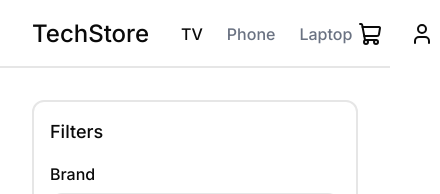
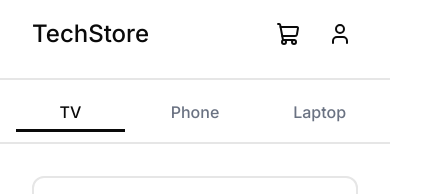
Before and after one commit to shishkinsa997/ecommerce, a React (Vite) app: page / in a window 390 px wide. Shown: the top 194 px of the page, 440 px wide, since content can reach past the window. Built offline with nearby package versions, Linux system fonts and the light colour scheme.

Commit message:
fix: update adaptive layout for product grid, header, footer

```diff
--- a/src/components/common/ProductGrid.jsx
+++ b/src/components/common/ProductGrid.jsx
@@ -17,7 +17,7 @@ const ProductGrid = () => {
           items={['Low to High', 'High to Low']}
         />
       </header>
-      <div className="grid grid-cols-4 gap-4 sm:grid-cols-1 md:grid-cols-2 lg:grid-cols-3 xl:grid-cols-4">
+      <div className="grid grid-cols-1 gap-4 sm:grid-cols-1 md:grid-cols-2 lg:grid-cols-3 xl:grid-cols-4">
         {tvProducts.map((product) => (
           <ProductCard key={product.id} {...product} />
         ))}
--- a/src/components/layout/Footer.jsx
+++ b/src/components/layout/Footer.jsx
@@ -6,7 +6,7 @@ const Footer = () => {
   return (
     <footer className="relative w-full mx-auto mt-auto after:absolute after:top-0 after:left-0 after:w-full after:h-0.5 after:bg-black/10 after:content-['']">
       <div className="max-w-360 mx-auto p-8 flex flex-col items-center">
-        <div className="w-full grid grid-cols-4 gap-8 mb-4">
+        <div className="w-full grid grid-cols-4 gap-8 mb-4 max-lg:grid-cols-2 max-md:grid-cols-1">
           <div className="flex flex-col gap-2">
             <h3 className="text-lg">About</h3>
             <ul className="flex flex-col gap-2 text-black/50">
@@ -35,8 +35,10 @@ const Footer = () => {
             <h3 className="text-lg">Newsletter</h3>
             <form action="#" className="flex flex-col gap-2 text-black/50">
               <label htmlFor="subscribe">Subscribe for exclusive deals</label>
-              <input type='email' id="subscribe" placeholder="Enter your email" className='rounded-xl ring-1 ring-black/10 bg-black/5 focus:outline-none px-3 py-2'/>
-              <Button variant='primary'>Subscribe</Button>
+              <div className="flex flex-col gap-2 max-lg:flex-row">
+                <input type='email' id="subscribe" placeholder="Enter your email" className=' w-full rounded-xl ring-1 ring-black/10 bg-black/5 focus:outline-none px-3 py-2'/>
+                <Button variant='primary'>Subscribe</Button>
+              </div>
             </form>
           </div>
         </div>
--- a/src/components/layout/Header.jsx
+++ b/src/components/layout/Header.jsx
@@ -1,23 +1,64 @@
+import { useState, useEffect } from 'react';
 import { ShoppingCart, User } from 'lucide-react';
+import { cn } from '@lib/utils';
+
 const Header = () => {
+  const [isMobile, setIsMobile] = useState(window.innerWidth < 640);
+  const activeStyle = 'text-black max-sm:border-b-3 max-sm:border-black'
+  const tabStyles = 'block text-center items-center my-auto w-full max-sm:text-[16px]/10 max-sm:h-10'
+  const underlineStyle = 'after:absolute after:bottom-0 after:left-0 after:w-full after:h-0.5 after:bg-black/10 after:content-[""]'
+
+  useEffect(() => {
+    const handleResize = () => {
+      setIsMobile(window.innerWidth < 640);
+    };
+
+    window.addEventListener('resize', handleResize);
+  }, []);
+  const nav = (
+    <nav className={cn(
+      'relative bg-white w-full mx-auto max-sm:px-4'
+      , isMobile ? underlineStyle : null
+    )}>
+      <ul className="flex items-center justify-between w-full gap-6 text-gray-500 max-sm:gap-4 max-sm:py-3">
+        <li className='flex-1'><a href="/tv"
+        className={cn(
+          activeStyle,
+          tabStyles
+        )}
+        >TV</a></li>
+        <li className='flex-1'><a href="/phone"
+        className={cn(
+          tabStyles
+        )}
+        >Phone</a></li>
+        <li className='flex-1'><a href="/laptop"
+        className={cn(
+          tabStyles
+        )}
+        >Laptop</a></li>
+      </ul>
+    </nav>
+  );
   return (
-    <header className="sticky z-1 top-0 mx-auto w-full bg-white
-    after:absolute after:bottom-0 after:left-0 after:w-full after:h-0.5 after:bg-black/10 after:content-['']">
+    <>
+    <header className={cn(
+          "sticky z-1 top-0 mx-auto w-full max-sm:pb-3 bg-white",
+          underlineStyle
+        )}>
       <div className="max-w-360 mx-auto px-8 py-4 flex items-center justify-between">
-          <nav className="flex items-center gap-8">
+          <div className="flex items-center gap-8">
             <a href="/tv" className="text-[24px]/8">TechStore</a>
-            <ul className="flex items-center gap-6 text-gray-500">
-              <li><a href="/tv" className="text-black">TV</a></li>
-              <li><a href="/phone">Phone</a></li>
-              <li><a href="/laptop">Laptop</a></li>
-            </ul>
-          </nav>
+            {!isMobile && nav}
+          </div>
           <div className="flex items-center gap-4">
             <button className="flex items-center justify-center size-9"><ShoppingCart /></button>
             <button className="flex items-center justify-center size-9"><User /></button>
           </div>
       </div>
     </header>
+    {isMobile && nav}
+    </>
   );
 }
 
--- a/src/components/ui/Button.jsx
+++ b/src/components/ui/Button.jsx
@@ -1,4 +1,4 @@
-import { cn } from '../../lib/utils';
+import { cn } from '@lib/utils';
 
 const Button = ({
   children,
```
